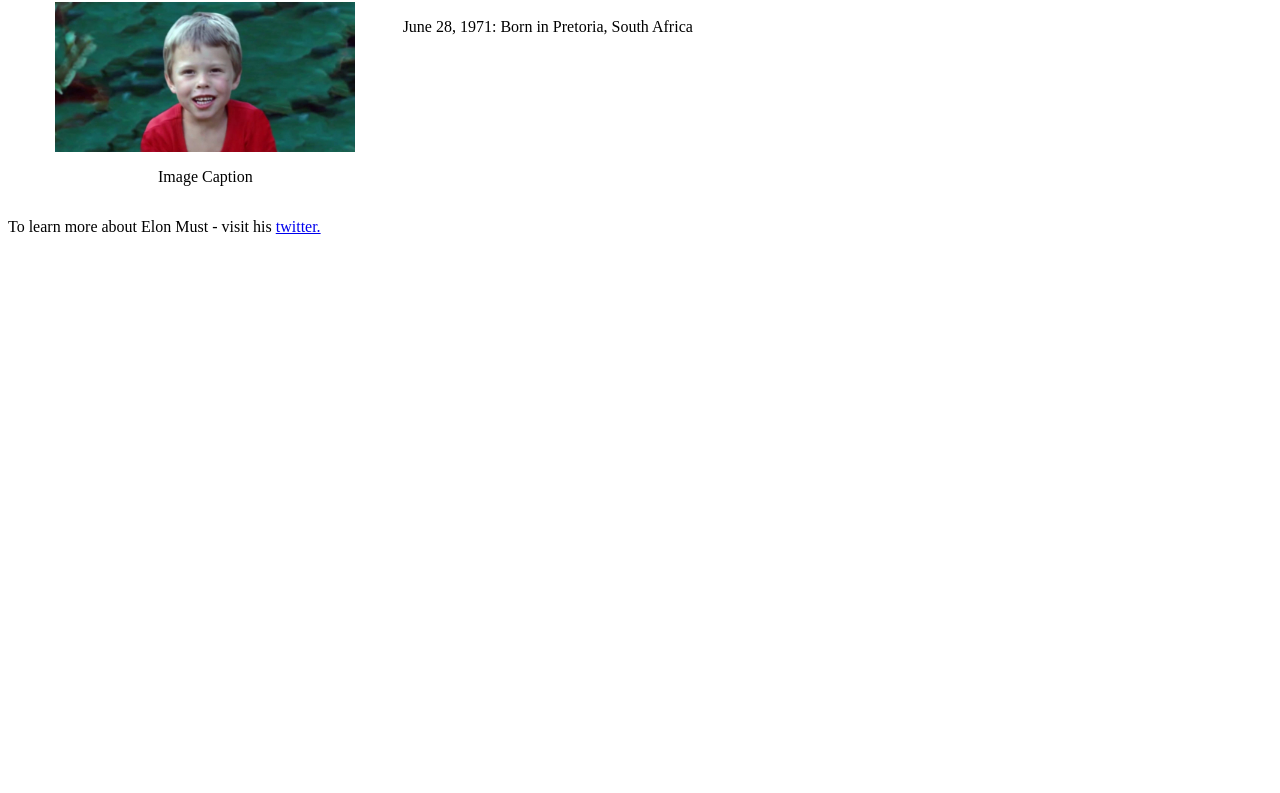
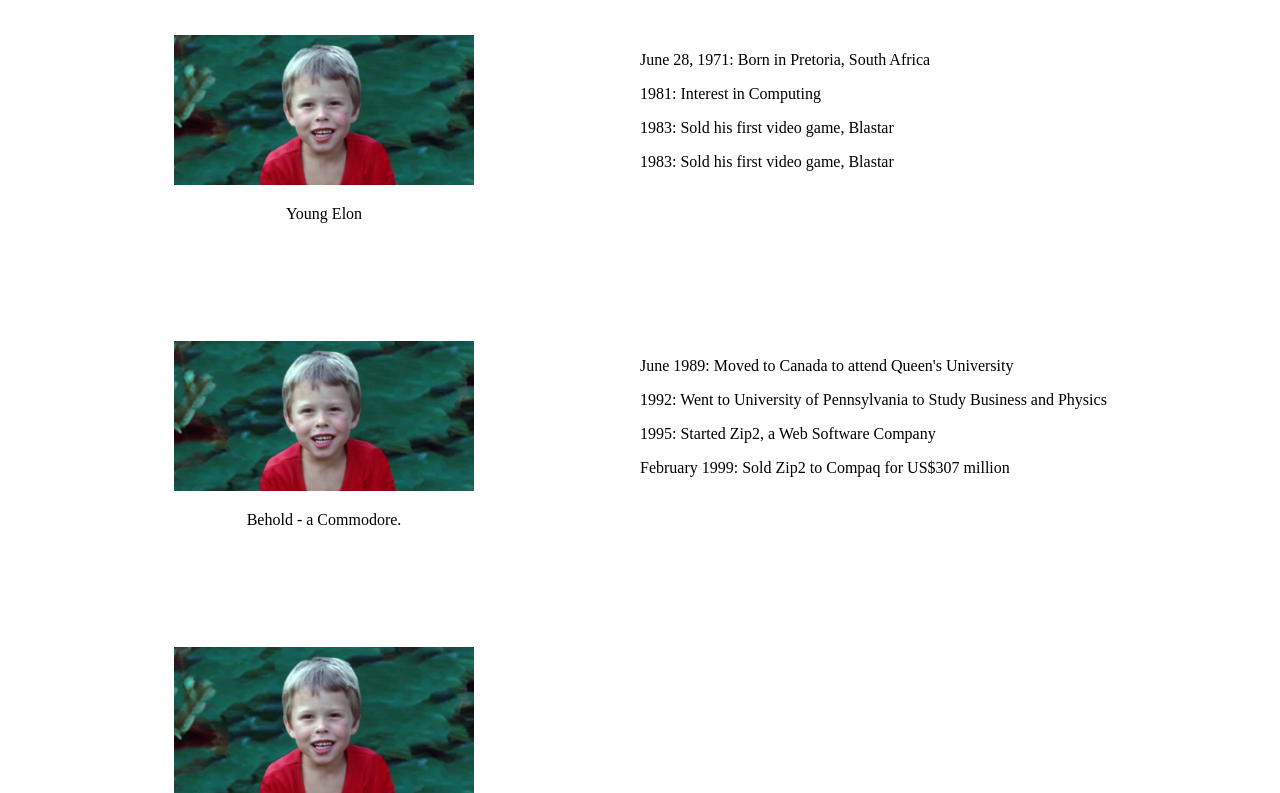
Before and after one commit to EdwardGoomba/elonTribute, a website: page index.html in a window 1280 px wide. Shown: the part 78-871 px from the top of the page. Before the commit the page ends 800 px from the top, so only its background shows below. Drawn offline with Linux system fonts and the light colour scheme.

Commit message:
Update styles, add timeline entries

```diff
--- a/index.html
+++ b/index.html
@@ -17,15 +17,42 @@
     <div class='timeline'>
       <!-- birth -->
       <div class='timelineEntry'>
-        <div class='img' id='img-div'>
+        <div class='imgContainer' id='img-div'>
           <img class='imgSource' id='image' src='img/youngElon.jpg' />
-          <p class='caption' id='img-caption'>Image Caption</p>
+          <p class='caption' id='img-caption'>Young Elon</p>
         </div>
         <div class='entry'>
           <p id='tribute-info'>June 28, 1971: Born in Pretoria, South Africa</p>
+          <p id='tribute-info'>1981: Interest in Computing</p>
+          <p id='tribute-info'>1983: Sold his first video game, Blastar</p>
+          <p id='tribute-info'>1983: Sold his first video game, Blastar</p>
         </div>
       </div>
       <!-- end birth -->
+      <!-- interestInComputing -->
+      <div class='timelineEntry'>
+        <div class='imgContainer' id='img-div'>
+          <img class='imgSource' id='image' src='img/youngElon.jpg' />
+          <p class='caption' id='img-caption'>Behold - a Commodore.</p>
+        </div>
+        <div class='entry'>
+          <p id='tribute-info'>June 1989: Moved to Canada to attend Queen's University</p>
+          <p id='tribute-info'>1992: Went to University of Pennsylvania to Study Business and Physics</p>
+          <p id='tribute-info'>1995: Started Zip2, a Web Software Company</p>
+          <p id='tribute-info'>February 1999: Sold Zip2 to Compaq for US$307 million</p>
+        </div>
+      </div>
+      <!-- end interestInComputing -->
+      <!-- blastar -->
+      <div class='timelineEntry'>
+        <div class='imgContainer' id='img-div'>
+          <img class='imgSource' id='image' src='img/youngElon.jpg' />
+          <p class='caption' id='img-caption'>Blastar - a game before its time.</p>
+        </div>
+        <div class='entry'>
+        </div>
+      </div>
+      <!-- end blastar -->
     </div>
     <!-- end timeline -->
     <div class='learnMore'>
--- a/styles.css
+++ b/styles.css
@@ -1,11 +1,19 @@
 /* styles */
 
-.main {
-
+#main {
+  min-height: 300px;
+  width: 100%;
+  display: grid;
+  grid-template-columns: 1fr 1fr;
+  grid-template-rows: 10% 1fr 10%;
+  grid-template-areas:
+    "header header"
+    "content content"
+    "footer footer";
 }
 
 .header {
-
+ grid-area: header;
 }
 
 #title {
@@ -13,25 +21,34 @@
 }
 
 .timeline {
-
+  grid-area: content;
 }
 
 .timelineEntry {
-  display: flex;
+  display: grid;
+  grid-template-columns: 1fr 1fr;
+  grid-template-rows: repeat(3, 1fr);
+  grid-template-areas:
+    "image entry"
+    "image entry";
 }
 
-.img {
-  display: flex;
-  flex-wrap: wrap;
-  justify-content: center;
+.imgContainer {
+  grid-area: image;
   text-align: center;
 }
 
 .imgSource {
-  flex: 0 0 100%;
   max-width: 300px;
 }
 
 .caption {
-  flex: 0 0 100%;
 }
+
+.entry {
+  grid-area: entry;
+}
+
+.learnMore {
+  grid-area: footer;
+}
```
